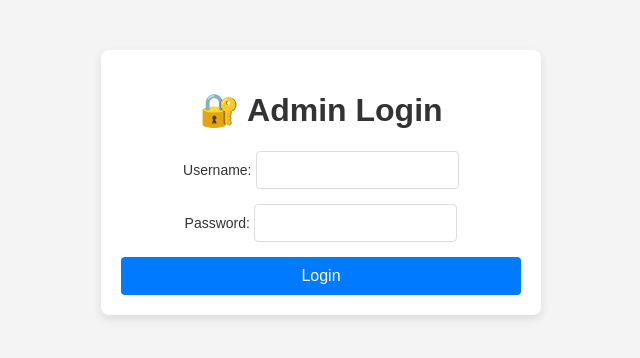
After one commit to Tony-Magabush28/Restaurant-Menu-QRCode, a Flask app: page /admin_login in a window 1280 px wide. The commit adds this page. Shown: the top 358 px of the page, without its empty margins (319-959 px from the left). Run offline with Flask 3, Linux system fonts and the light colour scheme.

Commit message:
Added admin login page with flash messages and improved styling

```diff
--- a/app.py
+++ b/app.py
@@ -1,12 +1,16 @@
 import os
+from dotenv import load_dotenv  # Import this for environment variable loading
 import qrcode
-from flask import Flask, render_template, request, redirect, url_for, flash, send_file
+from flask import Flask, render_template, request, redirect, url_for, flash, send_file, session
 from flask_sqlalchemy import SQLAlchemy
 from datetime import datetime
 from flask_migrate import Migrate
 
+# Load environment variables from .env file
+load_dotenv()
+
 app = Flask(__name__)
-app.secret_key = 'secretkey123'  # Needed for flash messages
+app.secret_key = 'secretkey123'  # Needed for flash messages and session
 app.config['SQLALCHEMY_DATABASE_URI'] = 'sqlite:///orders.db'
 app.config['SQLALCHEMY_TRACK_MODIFICATIONS'] = False
 
@@ -23,7 +27,7 @@ class Order(db.Model):
     __tablename__ = 'orders'
     id = db.Column(db.Integer, primary_key=True)
     table_number = db.Column(db.Integer, nullable=False)
-    items = db.Column(db.String(500))  # Added length
+    items = db.Column(db.String(500))
     timestamp = db.Column(db.DateTime, default=datetime.utcnow)
     served = db.Column(db.Boolean, default=False)
 
@@ -42,16 +46,13 @@ def create_order(table_number, order_items):
 # Helper function to generate QR codes for each table
 def generate_qr_code(table_number):
     qr_image_path = os.path.join(QR_CODE_FOLDER, f'table_{table_number}_qrcode.png')
-
-    # Only generate QR code if it doesn't exist
     if not os.path.exists(qr_image_path):
-        data = f'https://restaurant-menu-qrcode.onrender.com/table/{table_number}'  # URL for the table https://restaurant-menu-qrcode.onrender.com
+        data = f'https://restaurant-menu-qrcode.onrender.com/table/{table_number}'
         qr = qrcode.make(data)
         qr.save(qr_image_path)
 
 @app.route('/')
 def home():
-    # Generate QR codes for all tables
     for table_number in range(1, 6):
         generate_qr_code(table_number)
     return render_template('home.html')
@@ -69,8 +70,36 @@ def table_menu(table_number):
 def thank_you(table_number):
     return render_template('thank_you.html', table_number=table_number)
 
+@app.route('/admin_login', methods=['GET', 'POST'])
+def admin_login():
+    if request.method == 'POST':
+        username = request.form.get('username')
+        password = request.form.get('password')
+
+        # Get the admin credentials from environment variables
+        admin_username = os.getenv('ADMIN_USERNAME')
+        admin_password = os.getenv('ADMIN_PASSWORD')
+
+        if username == admin_username and password == admin_password:
+            session['admin_logged_in'] = True
+            flash('Logged in successfully.', 'success')
+            return redirect(url_for('admin'))
+        else:
+            flash('Invalid credentials.', 'danger')
+    return render_template('admin_login.html')
+
+@app.route('/admin_logout')
+def admin_logout():
+    session.pop('admin_logged_in', None)
+    flash('Logged out successfully.', 'info')
+    return redirect(url_for('home'))
+
 @app.route('/admin', methods=['GET', 'POST'])
 def admin():
+    if not session.get('admin_logged_in'):
+        flash('Please log in to access the admin panel.', 'warning')
+        return redirect(url_for('admin_login'))
+
     if request.method == 'POST':
         search_table = request.form.get('search_table')
         orders = Order.query.filter_by(table_number=search_table).order_by(Order.timestamp.desc()).all()
@@ -80,6 +109,8 @@ def admin():
 
 @app.route('/delete_order/<int:order_id>', methods=['POST'])
 def delete_order(order_id):
+    if not session.get('admin_logged_in'):
+        return redirect(url_for('admin_login'))
     order_to_delete = Order.query.get_or_404(order_id)
     db.session.delete(order_to_delete)
     db.session.commit()
@@ -88,13 +119,14 @@ def delete_order(order_id):
 
 @app.route('/mark_served/<int:order_id>', methods=['POST'])
 def mark_served(order_id):
+    if not session.get('admin_logged_in'):
+        return redirect(url_for('admin_login'))
     order = Order.query.get_or_404(order_id)
     order.served = True
     db.session.commit()
     flash('Order marked as served!', 'success')
     return redirect(url_for('admin'))
 
-# Serve the QR code image for any table
 @app.route('/qrcode/<int:table_number>')
 def serve_qrcode(table_number):
     qr_image_path = os.path.join(QR_CODE_FOLDER, f'table_{table_number}_qrcode.png')
--- a/static/style.css
+++ b/static/style.css
@@ -174,3 +174,85 @@ footer {
     height: 100px;
     object-fit: contain;
 }
+
+body {
+    font-family: Arial, sans-serif;
+    margin: 0;
+    padding: 0;
+    background-color: #f4f4f4;
+}
+
+.login-container {
+    width: 100%;
+    max-width: 400px;
+    margin: 50px auto;
+    background: #fff;
+    padding: 20px;
+    border-radius: 8px;
+    box-shadow: 0 4px 10px rgba(0, 0, 0, 0.1);
+}
+
+h1 {
+    text-align: center;
+    color: #333;
+}
+
+form {
+    display: flex;
+    flex-direction: column;
+}
+
+.form-group {
+    margin-bottom: 15px;
+}
+
+label {
+    font-size: 14px;
+    color: #333;
+}
+
+input {
+    padding: 10px;
+    font-size: 14px;
+    border: 1px solid #ddd;
+    border-radius: 4px;
+}
+
+button {
+    padding: 10px;
+    font-size: 16px;
+    background-color: #007BFF;
+    color: white;
+    border: none;
+    border-radius: 4px;
+    cursor: pointer;
+}
+
+button:hover {
+    background-color: #0056b3;
+}
+
+.messages {
+    margin-bottom: 20px;
+}
+
+.message {
+    padding: 10px;
+    margin: 5px 0;
+    border-radius: 4px;
+}
+
+.message.success {
+    background-color: #28a745;
+    color: white;
+}
+
+.message.danger {
+    background-color: #dc3545;
+    color: white;
+}
+
+.message.warning {
+    background-color: #ffc107;
+    color: black;
+}
--- a/templates/admin.html
+++ b/templates/admin.html
@@ -10,7 +10,8 @@
     <header>
         <nav>
             <a href="{{ url_for('home') }}">Home</a> |
-            <a href="{{ url_for('admin') }}">Admin Panel</a>
+            <a href="{{ url_for('admin') }}">Admin Panel</a> |
+            <a href="{{ url_for('admin_logout') }}" style="color:red;">Logout</a>
         </nav>
     </header>
 
--- /dev/null
+++ b/templates/admin_login.html
@@ -0,0 +1,38 @@
+<!DOCTYPE html>
+<html lang="en">
+<head>
+    <meta charset="UTF-8">
+    <meta name="viewport" content="width=device-width, initial-scale=1.0">
+    <title>Admin Login</title>
+    <link rel="stylesheet" href="{{ url_for('static', filename='style.css') }}">
+</head>
+<body>
+    <main class="login-container">
+        <h1>🔐 Admin Login</h1>
+
+        {% with messages = get_flashed_messages(with_categories=true) %}
+            {% if messages %}
+                <div class="messages">
+                    {% for category, message in messages %}
+                        <div class="message {{ category }}">{{ message }}</div>
+                    {% endfor %}
+                </div>
+            {% endif %}
+        {% endwith %}
+
+        <form method="POST" class="login-form">
+            <div class="form-group">
+                <label for="username">Username:</label>
+                <input type="text" id="username" name="username" required>
+            </div>
+
+            <div class="form-group">
+                <label for="password">Password:</label>
+                <input type="password" id="password" name="password" required>
+            </div>
+
+            <button type="submit">Login</button>
+        </form>
+    </main>
+</body>
+</html>
```
Also changed, not shown: instance/orders.db, 1 other file.
